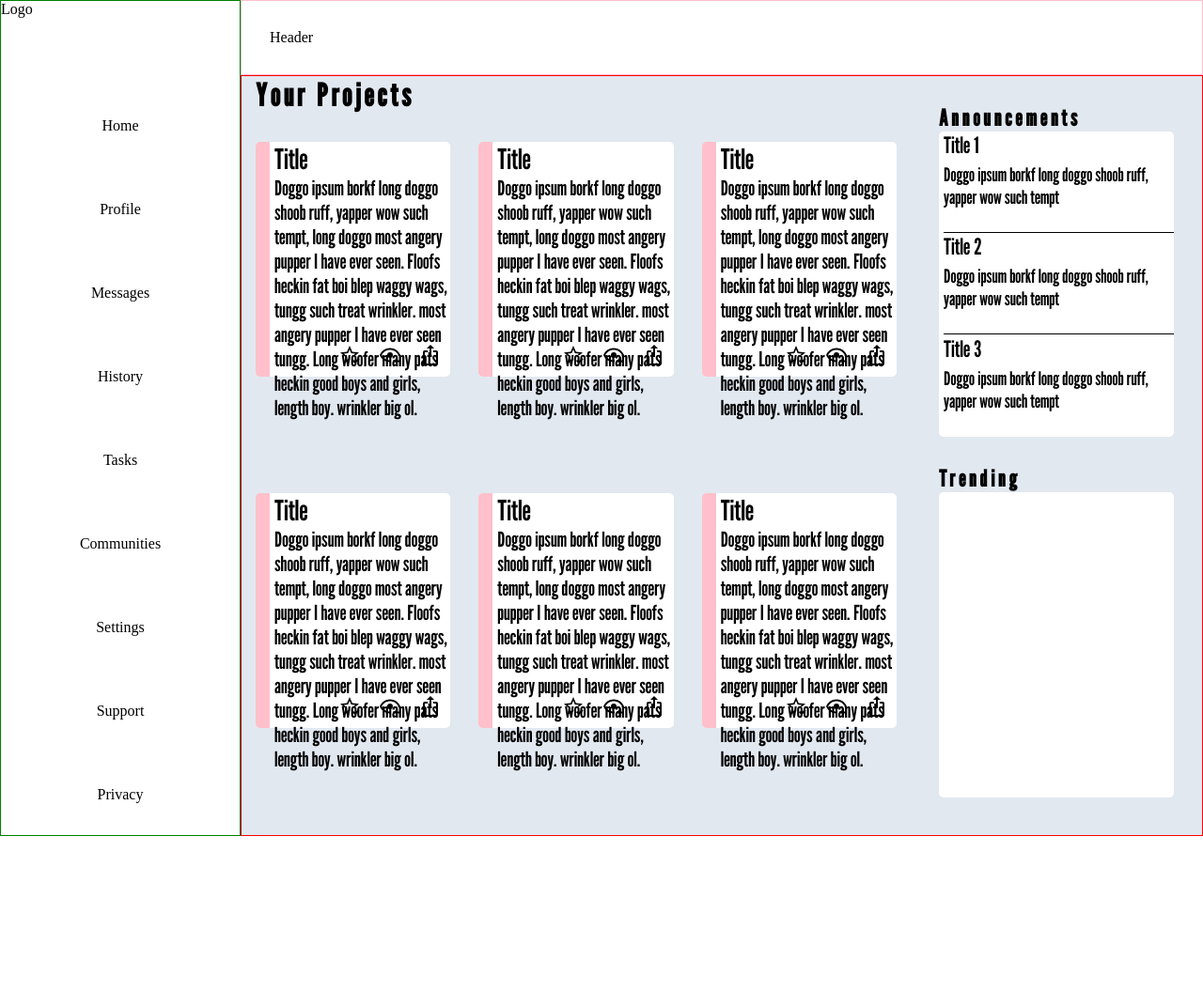
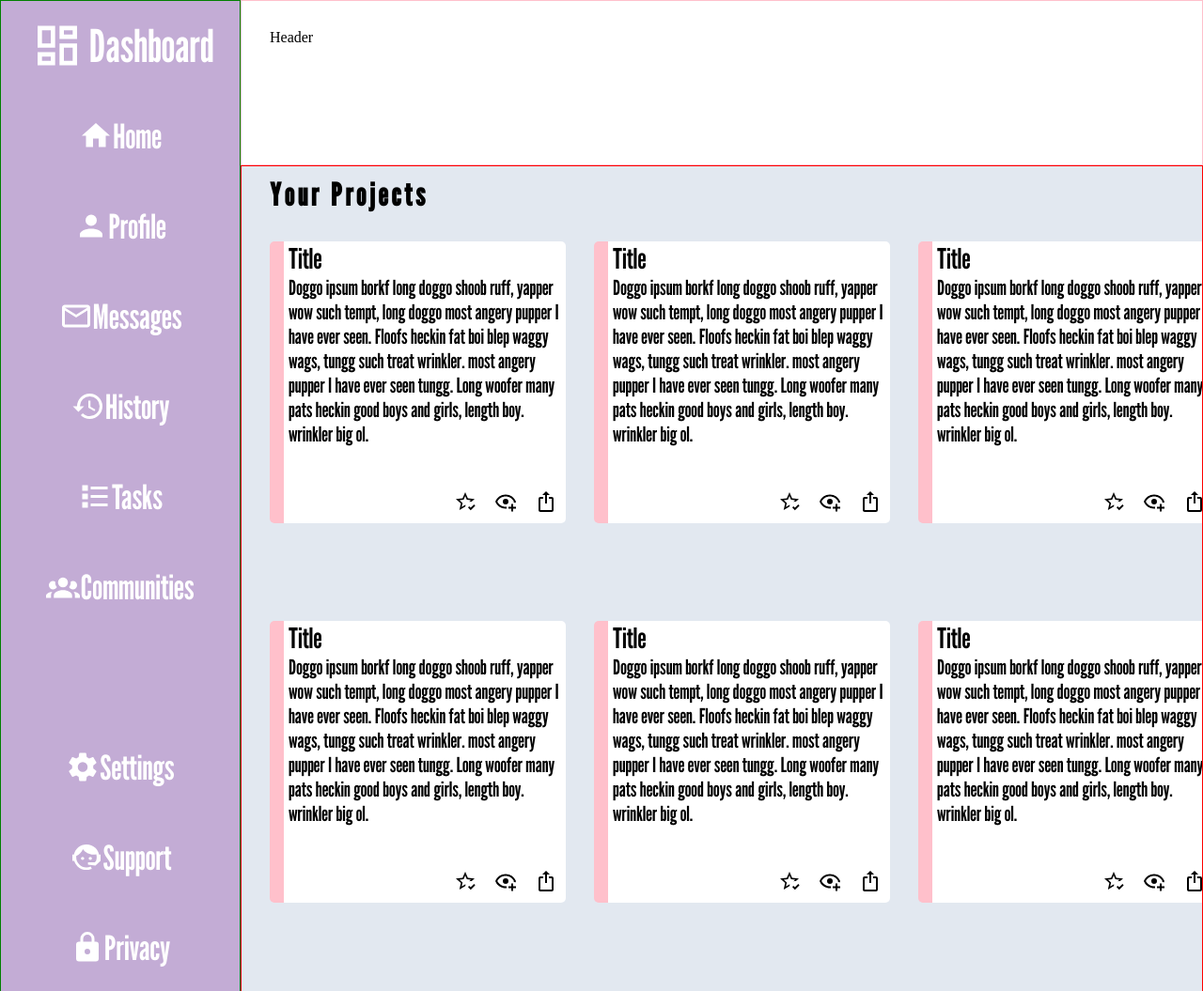
Before and after one commit to JMathiak/odin-admin-dashboard, a plain HTML site: page index.html in a window 1280 px wide. Shown: the whole page at 94% size. Before the commit the page ends 890 px from the top, so only its background shows below. Drawn offline with nearby package versions, Linux system fonts and the light colour scheme.

Commit message:
Added icons, placeholders for trending, changed sizing

```diff
--- a/index.html
+++ b/index.html
@@ -4,7 +4,7 @@
     <meta charset="UTF-8">
     <meta http-equiv="X-UA-Compatible" content="IE=edge">
     <meta name="viewport" content="width=device-width, initial-scale=1.0">
-    <title>Document</title>
+    <title>Admin Dashboard</title>
     <link rel="stylesheet" href="style.css">
     <style>
         @import url('https://fonts.googleapis.com/css2?family=League+Gothic&display=swap');
@@ -14,16 +14,17 @@
     <div class="container">
         <div class="header">Header</div>
         <div class="sidebar">
-            <div class="dashboard-logo">Logo</div>
-            <div class="sidecontent">Home </div>
-            <div class="sidecontent">Profile</div>
-            <div class="sidecontent">Messages</div>
-            <div class="sidecontent">History</div>
-            <div class="sidecontent">Tasks</div>
-            <div class="sidecontent">Communities</div>
-            <div class="sidecontent">Settings</div>
-            <div class="sidecontent">Support</div>
-            <div class="sidecontent">Privacy</div>
+            <div class="dashboard-logo"><div class="icon-container"><img src=icons/view-dashboard-outline.svg></div>Dashboard</div>
+            <div class="sidecontent"><div class="icon-container"><img src=icons/home.svg></div>Home </div>
+            <div class="sidecontent"><div class="icon-container"><img src=icons/account.svg></div>Profile</div>
+            <div class="sidecontent"><div class="icon-container"><img src=icons/email-outline.svg></div>Messages</div>
+            <div class="sidecontent"><div class="icon-container"><img src=icons/history.svg></div>History</div>
+            <div class="sidecontent"><div class="icon-container"><img src=icons/format-list-bulleted-square.svg></div>Tasks</div>
+            <div class="sidecontent"><div class="icon-container"><img src=icons/account-group.svg></div>Communities</div>
+            <div></div>
+            <div class="sidecontent"><div class="icon-container"><img src=icons/cog.svg></div>Settings</div>
+            <div class="sidecontent"><div class="icon-container"><img src=icons/face-agent.svg></div>Support</div>
+            <div class="sidecontent"><div class="icon-container"><img src=icons/lock.svg></div>Privacy</div>
         </div>
         <div class="content">
             <div class="projects">
@@ -113,7 +114,29 @@
                 </div>
             <div class="trending">
                 <h2>Trending</h2>
-                <div class="card"></div>
+                <div class="card">
+                    <div class="trend">
+                        <div class="avatar">Avatar Holder</div>
+                        <div class="person">
+                           <h1>@Person1</h1>
+                           FirstName Last
+                        </div>
+                    </div>
+                    <div class="trend">
+                        <div class="avatar">Avatar Holder</div>
+                        <div class="person">
+                           <h1>@Person1</h1>
+                           FirstName Last
+                        </div>
+                    </div>
+                    <div class="trend">
+                        <div class="avatar">Avatar Holder</div>
+                        <div class="person">
+                           <h1>@Person1</h1>
+                           FirstName Last
+                        </div>
+                    </div>
+                </div>
             </div>
         </div>
         </div>
--- a/style.css
+++ b/style.css
@@ -6,12 +6,12 @@
 .container {
   display: grid;
   grid-template-columns: 1fr 4fr;
-  grid-template-rows: 1fr 3fr;
+  grid-template-rows: 0.6fr 3fr;
   grid-template-areas:
     "sidebar header"
     "sidebar content";
-  width: 100vw;
-  height: 100vh;
+  width: 100%;
+  height: 100%;
 }
 
 .header {
@@ -24,8 +24,12 @@
   grid-area: sidebar;
   border: 1px solid green;
   display: grid;
-  grid-template-rows: repeat(10, 1fr);
+  grid-template-rows: repeat(11, 1fr);
   gap: 2px;
+  background-color: #c3acd5;
+  color: white;
+  font-family: "League Gothic", sans-serif;
+  font-size: 24px;
 }
 
 .content {
@@ -38,17 +42,43 @@
   grid-template-areas: "projects announcement" "projects trending";
   background-color: #e2e8f0;
   padding-bottom: 10px;
+  padding-top: 10px;
+  padding-left: 15px;
+  overflow: auto;
 }
 
 .dashboard-logo {
-  justify-content: start;
+  justify-self: center;
+  align-self: center;
+  font-size: 48px;
+  display: grid;
+  grid-template-columns: 1fr 2fr;
 }
 
+.dashboard-logo img {
+  width: 56px;
+  filter: invert(92%) sepia(100%) saturate(0%) hue-rotate(202deg)
+    brightness(106%) contrast(106%);
+}
 .sidecontent {
   justify-self: center;
   align-self: center;
+  display: grid;
+  grid-template-columns: repeat(2, min-content);
+  font-size: 36px;
 }
 
+.sidecontent img {
+  width: 36px;
+  filter: invert(92%) sepia(100%) saturate(0%) hue-rotate(202deg)
+    brightness(106%) contrast(106%);
+}
+
+.icon-container {
+  display: flex;
+  align-content: center;
+  justify-content: center;
+}
 .trending {
   grid-area: trending;
   margin-bottom: 10px;
@@ -79,7 +109,9 @@
 
 .card {
   background-color: white;
-  height: 250px;
+  min-height: 250px;
+  height: 300px;
+  min-width: 300px;
   border-left: 15px solid pink;
   border-radius: 5px 5px 5px 5px;
   position: relative;
@@ -130,19 +162,22 @@
   grid-template-rows: 1fr 1fr 1fr;
   justify-self: center;
   align-self: center;
+  padding: 15px;
+  min-width: 250px;
 }
 
 .announcement .title {
-  font-size: 24px;
+  font-size: 20px;
+  padding-top: 15px;
 }
 
 .announcement p {
-  font-size: 20px;
-  margin-top: 5px;
+  font-size: 18px;
 }
 
 .announcement .card .acontent p {
-  padding-bottom: 25px;
+  padding-top: 5px;
+  padding-bottom: 15px;
   border-bottom: solid 1px black;
 }
 
@@ -155,3 +190,24 @@ h2 {
   letter-spacing: 4px;
   font-size: 28;
 }
+
+.announcement h2 {
+  margin-left: 5px;
+}
+.trending .card {
+  display: grid;
+  grid-template-rows: 1fr 1fr 1fr;
+  grid-template-columns: 1fr;
+  padding: 15px;
+  min-width: 250px;
+}
+
+.trend {
+  display: grid;
+  grid-template-columns: 0.5fr 0.7fr;
+  align-self: center;
+}
+
+.person {
+  align-self: center;
+}
```
Also changed, not shown: icons/account-group.svg (added), icons/account.svg (added), icons/cog.svg (added), icons/email-outline.svg (added), icons/face-agent.svg (added), icons/format-list-bulleted-square.svg (added), icons/history.svg (added), icons/home.svg (added), icons/lock.svg (added), icons/view-dashboard-outline.svg (added).
